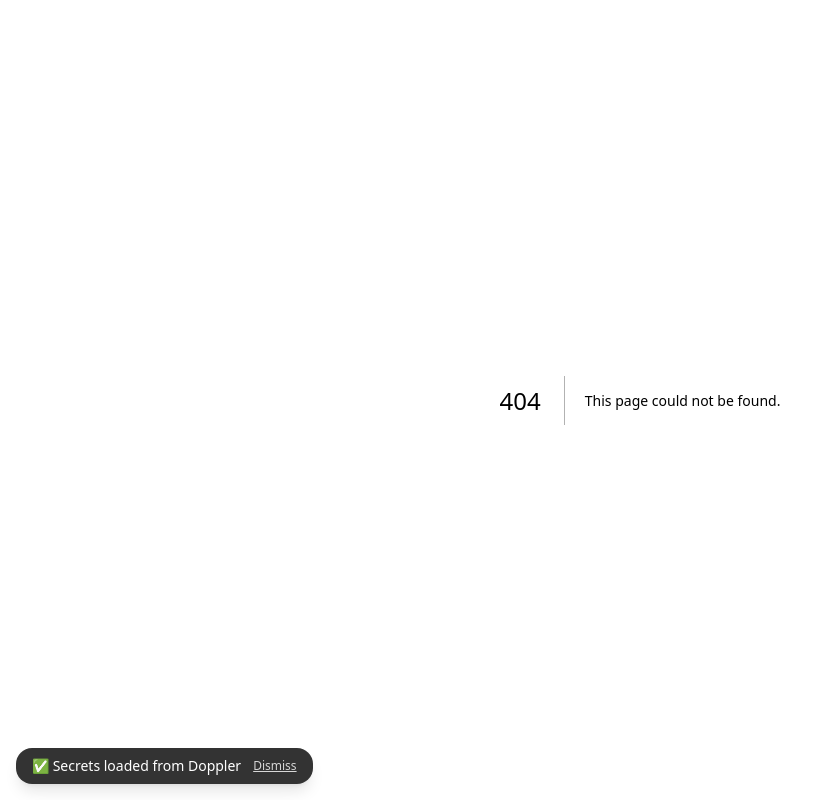
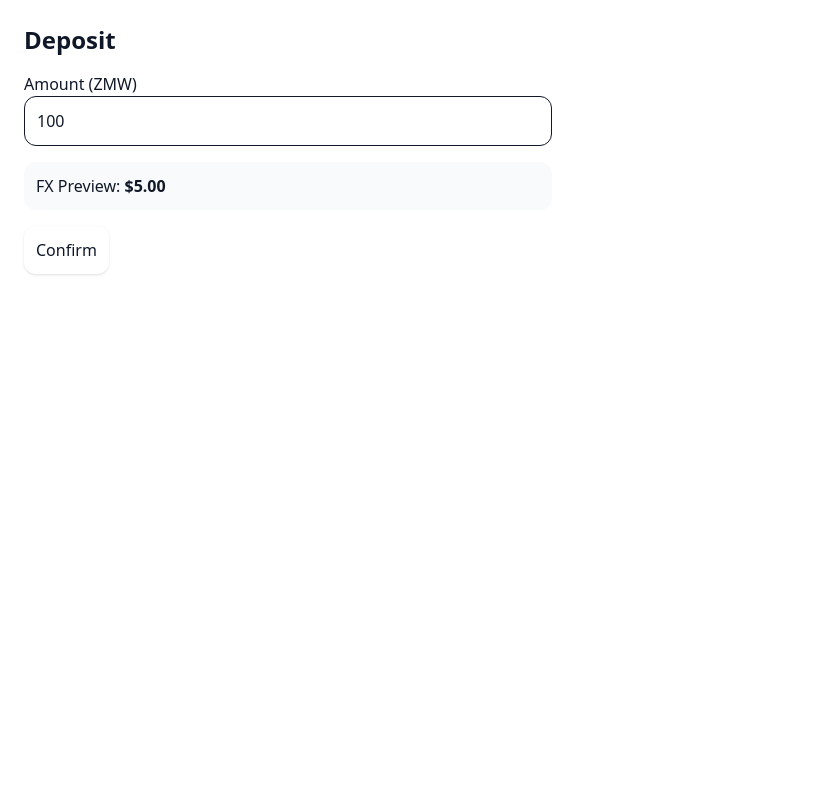
Before and after one commit to mhibajene/hedgr-copilot, a Next.js app in the folder apps/frontend/: page /deposit in a window 1280 px wide. Before the commit this address had no page. Shown: the whole page, without its empty margins (0-827 px from the left). Built offline with nearby package versions, Linux system fonts and the light colour scheme.

Commit message:
feat: Add deposit stub with FX and payment provider implementations

```diff
--- /dev/null
+++ b/apps/frontend/app/(app)/deposit/page.tsx
@@ -0,0 +1,47 @@
+'use client';
+import { useState, useEffect } from 'react';
+import { zmwToUsd } from '../../../lib/fx';
+import { momoMock } from '../../../lib/payments/momo.mock';
+import { useWalletStore } from '../../../lib/state/wallet';
+
+export default function DepositPage() {
+  const credit = useWalletStore((s) => s.creditUSD);
+  const [zmw, setZmw] = useState(100);
+  const [usdPreview, setUsdPreview] = useState(0);
+  const [txId, setTxId] = useState<string | null>(null);
+  const [status, setStatus] = useState<'IDLE' | 'PENDING' | 'CONFIRMED'>('IDLE');
+
+  useEffect(() => { setUsdPreview(zmwToUsd(zmw)); }, [zmw]);
+
+  useEffect(() => {
+    if (!txId) return;
+    const h = setInterval(async () => {
+      const s = await momoMock.status(txId);
+      if (s === 'CONFIRMED') {
+        clearInterval(h);
+        credit(usdPreview);
+        setStatus('CONFIRMED');
+      }
+    }, 500);
+    return () => clearInterval(h);
+  }, [txId, credit, usdPreview]);
+
+  const confirm = async () => {
+    setStatus('PENDING');
+    const tx = await momoMock.createDeposit(zmw);
+    setTxId(tx.id);
+  };
+
+  return (
+    <main className="p-6 space-y-4 max-w-xl">
+      <h1 className="text-2xl font-semibold">Deposit</h1>
+      <label className="block space-y-2">
+        <span>Amount (ZMW)</span>
+        <input type="number" value={zmw} onChange={(e) => setZmw(parseFloat(e.target.value))} className="border rounded-xl p-3 w-full" />
+      </label>
+      <div className="rounded-xl p-3 bg-gray-50">FX Preview: <strong>${usdPreview.toFixed(2)}</strong></div>
+      <button onClick={confirm} disabled={status==='PENDING'} className="rounded-xl p-3 shadow">{status==='PENDING'?'Processing…':'Confirm'}</button>
+      {status==='CONFIRMED' && <div className="text-green-600">Deposit CONFIRMED</div>}
+    </main>
+  );
+}
--- /dev/null
+++ b/apps/frontend/app/layout.tsx
@@ -0,0 +1,13 @@
+import '../styles/globals.css';
+
+export default function RootLayout({
+  children,
+}: {
+  children: React.ReactNode;
+}) {
+  return (
+    <html lang="en">
+      <body>{children}</body>
+    </html>
+  );
+}
--- /dev/null
+++ b/apps/frontend/lib/fx.ts
@@ -0,0 +1,2 @@
+export const FX_RATE_ZMW_PER_USD = 20;
+export function zmwToUsd(amountZMW: number): number { return +(amountZMW / FX_RATE_ZMW_PER_USD).toFixed(2); }
--- /dev/null
+++ b/apps/frontend/lib/payments/momo.mock.ts
@@ -0,0 +1,18 @@
+'use client';
+import type { DepositProvider, DepositTx, TxStatus } from './provider';
+
+const reg = new Map<string, { status: TxStatus }>();
+const uid = () => Math.random().toString(36).slice(2);
+
+export const momoMock: DepositProvider = {
+  async createDeposit(amountZMW: number): Promise<DepositTx> {
+    const id = uid();
+    reg.set(id, { status: 'PENDING' });
+    const delay = Math.min(5000, 1000 + Math.floor(Math.random() * 3000));
+    setTimeout(() => reg.set(id, { status: 'CONFIRMED' }), delay);
+    return { id, amountZMW, createdAt: Date.now() };
+  },
+  async status(id: string): Promise<TxStatus> {
+    return reg.get(id)?.status ?? 'FAILED';
+  },
+};
--- /dev/null
+++ b/apps/frontend/lib/payments/provider.ts
@@ -0,0 +1,6 @@
+export type TxStatus = 'PENDING' | 'CONFIRMED' | 'FAILED';
+export interface DepositTx { id: string; amountZMW: number; createdAt: number }
+export interface DepositProvider {
+  createDeposit: (amountZMW: number) => Promise<DepositTx>;
+  status: (id: string) => Promise<TxStatus>;
+}
```
Also changed, not shown: 2 other files (tests, documents, lock files or other folders).
